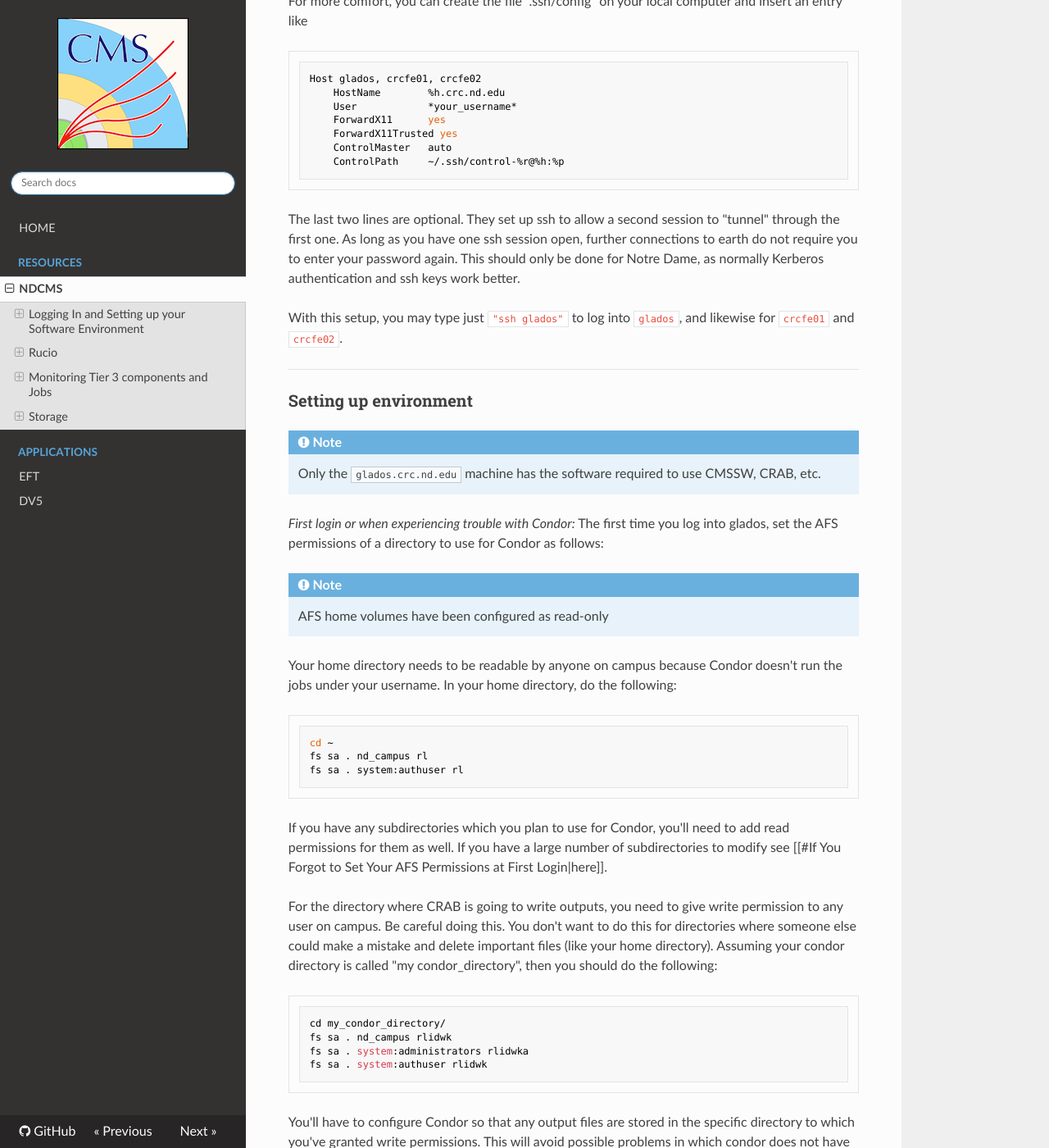
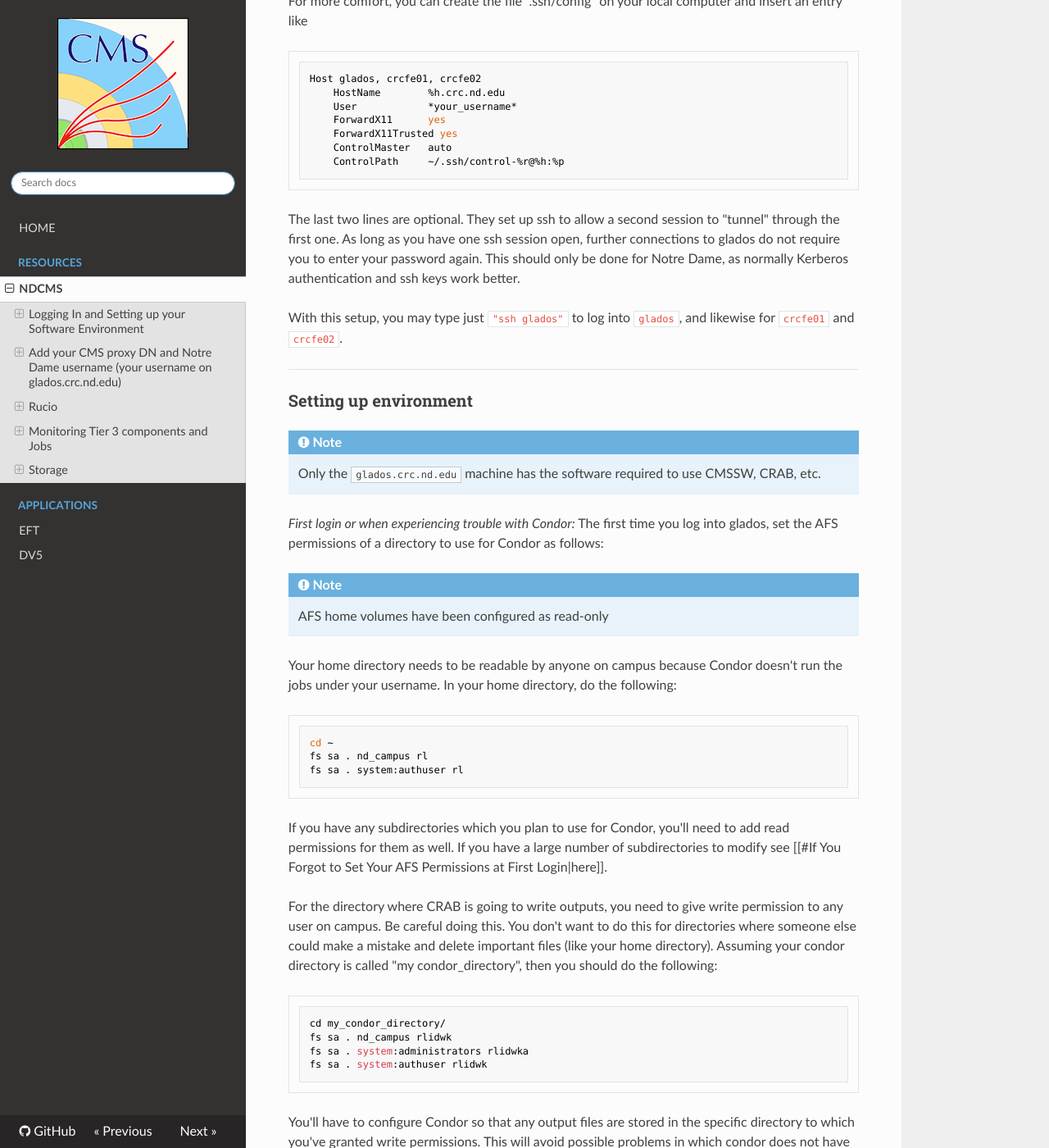
Before and after one commit to crcresearch/ndcmsT3, an MkDocs documentation site: the page built from docs/resources/ndcms.md, in a window 1280 px wide and 1400 px high, scrolled down 1104 px. Shown: the whole window at 82% size. Built offline with MkDocs 1.6.1, drawn with Linux system fonts in a browser that asks for light colours; nearby versions of some CDN libraries; some of the changed text lies outside the part shown.

Commit message:
Update ndcms.md

````diff
--- a/docs/resources/ndcms.md
+++ b/docs/resources/ndcms.md
@@ -42,7 +42,7 @@ Host glados, crcfe01, crcfe02
     ControlPath     ~/.ssh/control-%r@%h:%p
 ```
 
-The last two lines are optional. They set up ssh to allow a second session to "tunnel" through the first one. As long as you have one ssh session open, further connections to earth do not require you to enter your password again. This should only be done for Notre Dame, as normally Kerberos authentication and ssh keys work better.
+The last two lines are optional. They set up ssh to allow a second session to "tunnel" through the first one. As long as you have one ssh session open, further connections to glados do not require you to enter your password again. This should only be done for Notre Dame, as normally Kerberos authentication and ssh keys work better.
 
 With this setup, you may type just `"ssh glados"` to log into `glados`, and likewise for `crcfe01` and `crcfe02`.
 
@@ -83,6 +83,8 @@ You'll have to configure Condor so that any output files are stored in the speci
 > If you didn't do this the first time you logged in or created your Condor directory, this *is* fixable. See `here <if-you-forgot>`
 
 ------------------------------------------------------------------------
+
+## Add your CMS proxy DN and Notre Dame username (your username on glados.crc.nd.edu)
 
 ### Add your proxy DN and Notre Dame username (your username on glados.crc.nd.edu)
 
````
